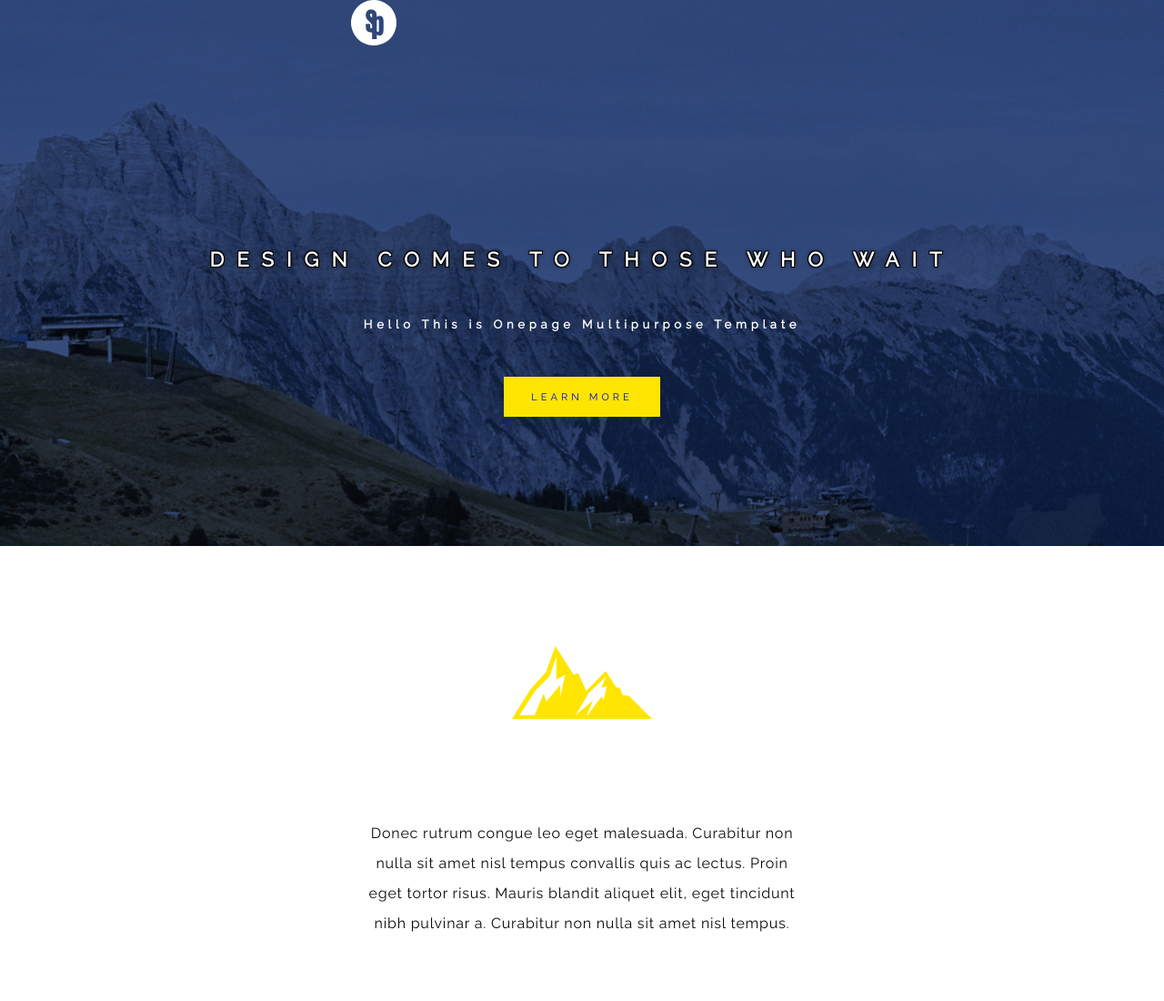
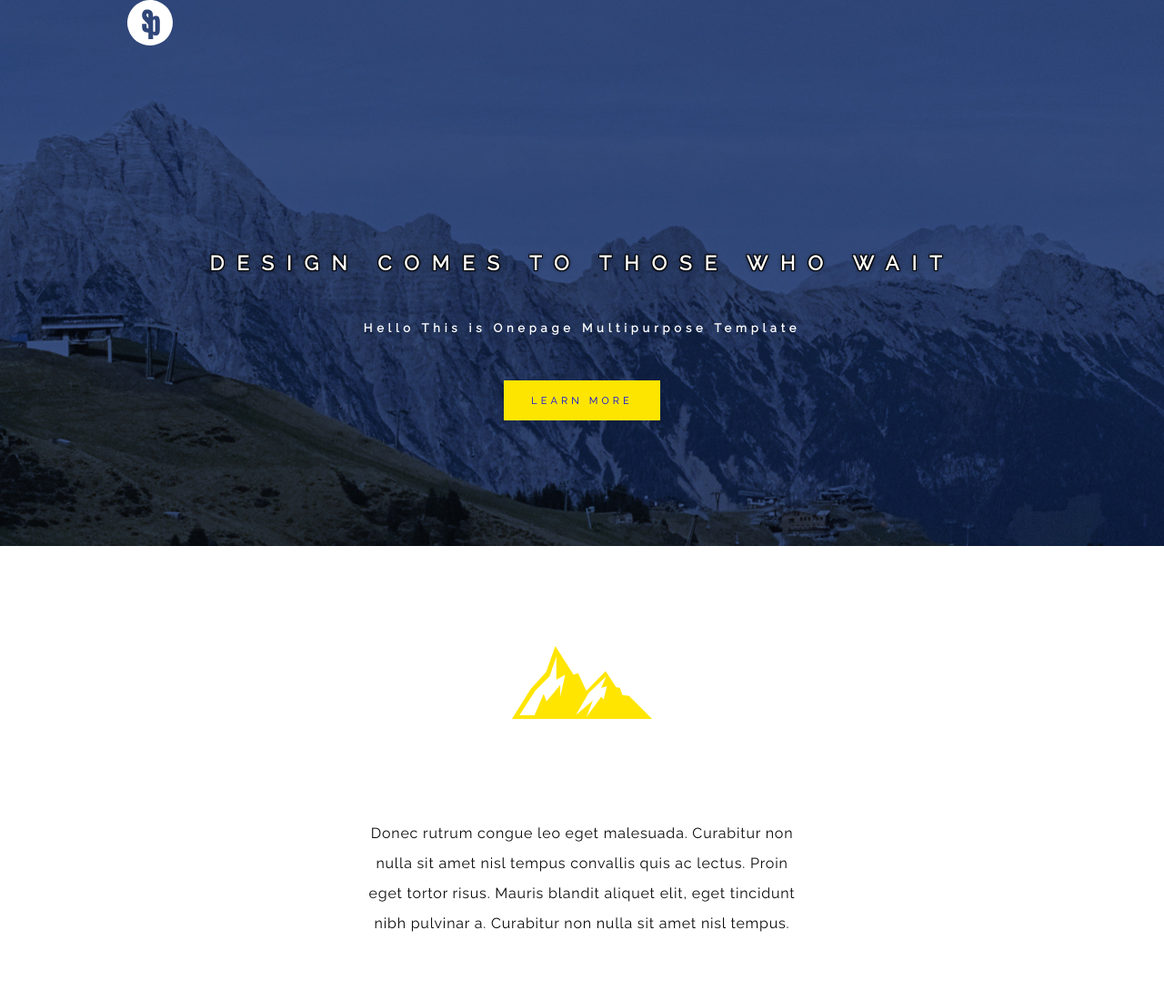
Before and after one commit to yoavv2/web-mocup, a plain HTML site: page index.html in a window 1280 px wide. Shown: the top 1100 px of the page at 91% size. Drawn offline with Linux system fonts and the light colour scheme.

Commit message:
fixed logo position

```diff
--- a/index.html
+++ b/index.html
@@ -11,13 +11,14 @@
     <div class="container">
       <div class="section-1">
         <div class="img-header">
-
-          <img
+          <header>
+            <img
             class="logo-white"
             src="./images/logo-white.svg"
             alt=""
             srcset=""
-          />
+          /></header>
+
 
           <div class="context">
             <h1 class="header">Design comes to those who wait</h1>
--- a/style.css
+++ b/style.css
@@ -41,11 +41,9 @@
   align-items: center;
 }
 .logo-white {
-  position: flex;
-  display: list-item;
   width: 50px;
   height: 50px;
-  margin-left: 386px;
+  margin-right: 950px;
 }
 
 .context {
```
